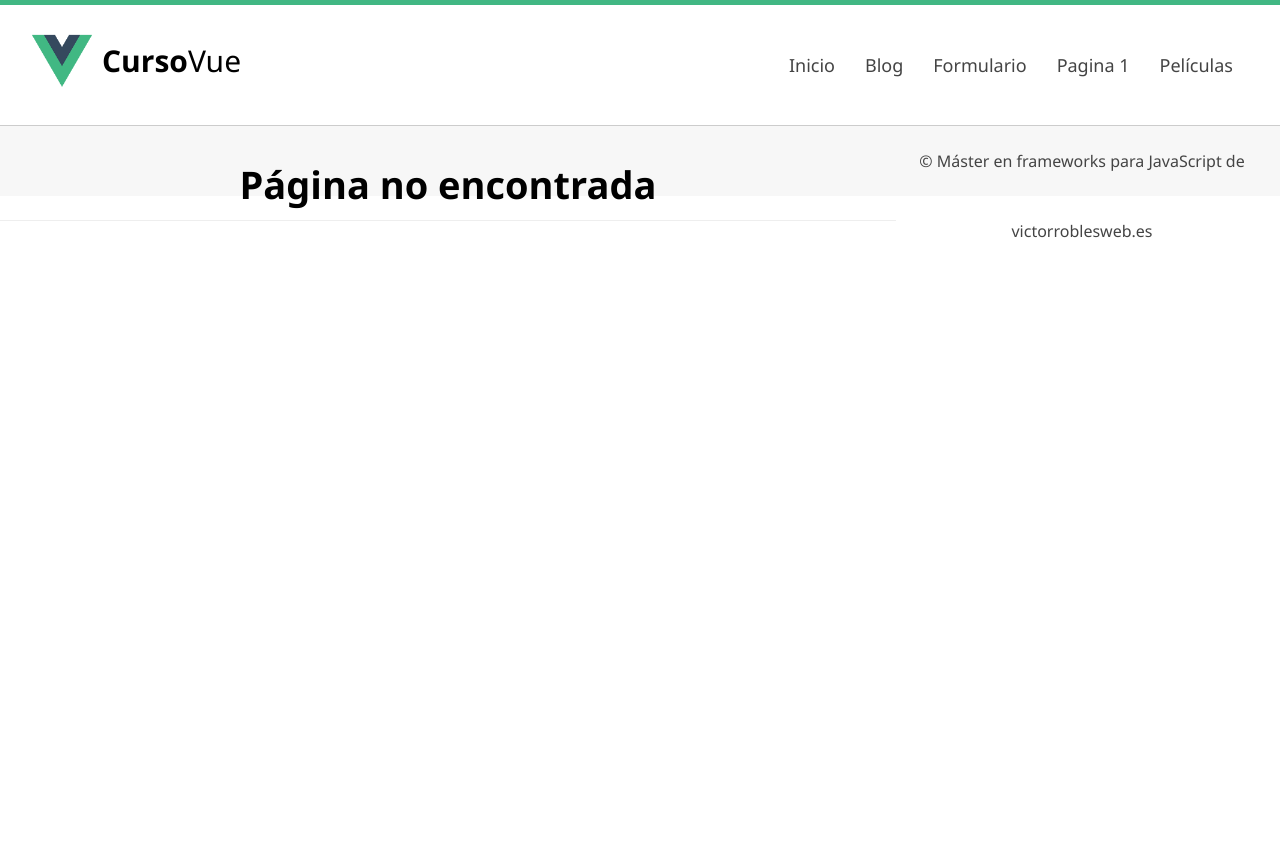
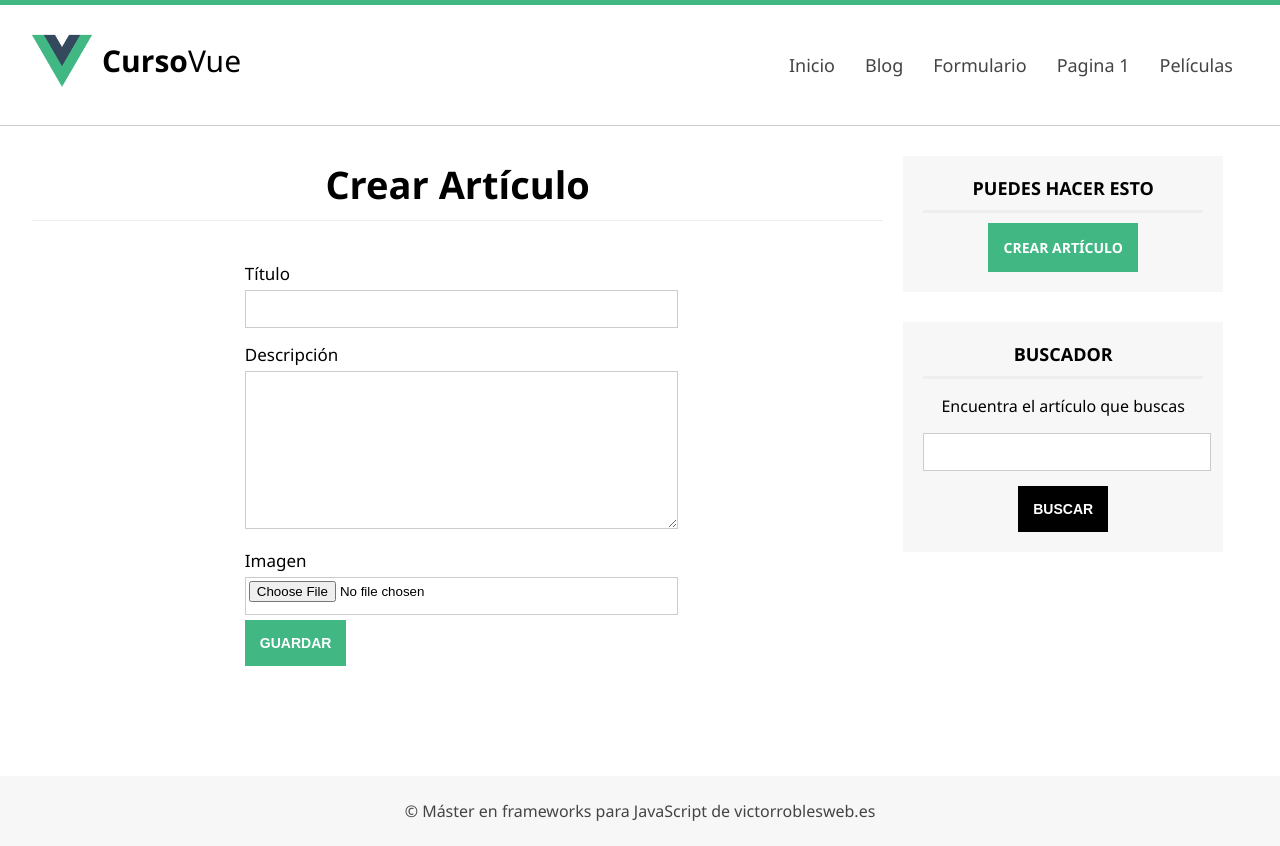
Before and after one commit to ojacome/blog-vue, a Vue app: page /create-article in a window 1280 px wide. Before the commit the page ends 800 px from the top, so only its background shows below. Built offline with nearby package versions, Linux system fonts and the light colour scheme.

Commit message:
buscador, crear articulo

```diff
--- a/src/assets/css/style.css
+++ b/src/assets/css/style.css
@@ -245,6 +245,7 @@ body {
 }
 
 input[type="text"],
+input[type="file"],
 textarea{
     width: 100%;
     min-height: 30px;
--- /dev/null
+++ b/src/components/Article.vue
@@ -0,0 +1,65 @@
+<template>
+    <div>
+        <div class="center">
+            <section id="content">
+                <article class="article-item article-detail" v-if="article">
+                    <div class="image-wrap">
+                        <img :src="'http://localhost:3900/api/articles/get-image/'+ article.image" :alt="article.title" v-if="article.image"/>
+                        <img src="../assets/img/no-img.png" :alt="article.title" v-if="!article.image"/>
+                    </div>
+
+                    <h1 class="subheader">{{article.title }}</h1>
+                    <span class="date">
+                        {{article.date | moment("from","now")}}
+                    </span>
+                    <p>
+                        {{article.content}}
+                    </p>
+
+                    <div class="clearfix"></div>
+                </article>
+            </section>
+            </div>
+            <Sidebar/>
+        <div class="clearfix"></div>
+    </div>
+</template>
+
+<script>
+import Sidebar from './shared/Sidebar';
+import Axios from 'axios';
+import {Global} from '../Global';
+
+
+
+export default {
+    name: 'Article',
+    components: {
+        Sidebar,
+    },
+    mounted(){
+        var articleId = this.$route.params.id;
+        this.getArticle(articleId);
+    },
+    data(){
+        return {
+            article: null
+        }
+    },
+    methods: {
+        getArticle(articleId){
+            var url = Global.url + '/articles/article/'+ articleId;
+            Axios.get(url)
+            .then( res => {
+
+                if(res.data.status === 'success'){
+                    this.article = res.data.article
+                    // console.log(this.article);
+                }
+            }).catch( err => {
+                console.log(err);
+            })
+        }
+    }
+}
+</script>
--- a/src/components/Articles.vue
+++ b/src/components/Articles.vue
@@ -11,7 +11,10 @@
                 <span class="date">
                     {{article.date | moment("from","now")}}
                 </span>
-                <a href="#">Leer más</a>
+                <p>
+
+                <router-link :to="{ name: 'article', params: { id: article._id}}">Leer más</router-link>
+                </p>
 
                 <div class="clearfix"></div>
             </article>
--- /dev/null
+++ b/src/components/CreateArticle.vue
@@ -0,0 +1,110 @@
+<template>
+    <div>
+        <div class="center">
+            <section id="content">
+                <h2 class="subheader">Crear Artículo</h2>
+
+                <form class="mid-form" @submit.prevent="saveArticle()">
+                    <div class="form-group">
+                        <label for="title">Título</label>
+                        <input type="text" name="title" v-model="article.title" />
+                        <div v-if="submitted && !$v.article.title.required">El titulo es requerido</div>
+                    </div>
+
+                    <div class="form-group">
+                        <label for="content">Descripción</label>
+                        <textarea name="content" v-model="article.content" ></textarea>
+                        <div v-if="submitted && !$v.article.content.required">La descripcion es requerida</div>
+                    </div>
+
+                    <div class="form-group">
+                        <label for="image">Imagen</label>
+                        <input type="file" id="file" ref="file" name="image" @change="fileChange()"/>
+                    </div>
+                    <div class="clearfix"></div>
+                    <input type="submit" value="Guardar" class="btn btn-success" />
+                </form>
+            </section>
+            </div>
+            <Sidebar/>
+        <div class="clearfix"></div>
+    </div>
+</template>
+
+<script>
+import Sidebar from './shared/Sidebar';
+import Axios from 'axios';
+import {Global} from '../Global';
+import ArticleModel from '../models/Article.model';
+import { required } from 'vuelidate/lib/validators';
+
+
+
+export default {
+    name: 'CreateArticle',
+    components: {
+        Sidebar
+    },
+    data(){
+        return {
+            submitted: false,
+            article: new ArticleModel('', '', null, ''),
+            file: ''
+        }
+    },
+    validations:{
+        article: {
+            title: {
+                required
+            },
+            content: {
+                required
+            }
+        }
+    },
+    methods: {
+        fileChange(){
+            this.file = this.$refs.file.files[0];
+        },
+        saveArticle(){
+            console.log(this.article);
+            this.submitted = true;
+
+            this.$v.$touch();
+            if(this.$v.$invalid){
+                return false;
+            }
+            else{
+                var url = Global.url + '/articles';
+                Axios.post(url, this.article)
+                .then( res => {
+
+                    if(res.data.status === 'success'){
+
+                        //subida de la imagen
+                        if(this.file != null && this.file != undefined && this.file != ''){
+                            const formData = new FormData();
+                            formData.append('image', this.file, this.file.name);
+
+                            var urlImg = Global.url + '/articles/upload-image/' + res.data.article._id;
+                            Axios.post(urlImg, formData)
+                            .then( res =>{
+                                console.log(res.data);
+
+                                this.$router.push('/blog');
+                            }).catch( err => {
+                                console.log(err.response.data);
+                            })
+                        }
+                        else{
+                            this.$router.push('/blog');
+                        }
+                    }
+                }).catch( err => {
+                    console.log(err.response.data);
+                })
+            }
+        }
+    }
+}
+</script>
--- /dev/null
+++ b/src/components/shared/Redirect.vue
@@ -0,0 +1,12 @@
+<template>
+    <h2>Redireccionando</h2>
+</template>
+<script>
+export default {
+    name: 'Redirect',
+    mounted() {
+        var termino = this.$route.params.termino;
+        this.$router.push('/search/' + termino)
+    }
+}
+</script>
--- /dev/null
+++ b/src/components/shared/Search.vue
@@ -0,0 +1,63 @@
+<template>
+    <div>
+        <Slider
+        texto="Búsqueda"/>
+        <div class="center">
+            <section id="content">
+
+                <div id="articles" v-if="articles">
+                    <Articles :articles="articles"/>
+                </div>
+                <div v-else>
+                    <h2>No hay artículos para mostrar para: <strong>{{termino}}</strong></h2>
+                </div>
+            </section>
+            </div>
+            <Sidebar/>
+        <div class="clearfix"></div>
+    </div>
+</template>
+
+<script>
+import Sidebar from './Sidebar';
+import Slider from './Slider';
+import Axios from 'axios';
+import {Global} from '../../Global';
+import Articles from '../Articles';
+
+
+
+export default {
+    name: 'Search',
+    components: {
+        Slider,
+        Sidebar,
+        Articles
+    },
+    mounted(){
+        this.termino = this.$route.params.termino;
+        this.getArticles(this.termino);
+    },
+    data(){
+        return {
+            termino: null,
+            articles: null
+        }
+    },
+    methods: {
+        getArticles(termino){
+            var url = Global.url + '/articles/search/' + termino;
+            Axios.get(url)
+            .then( res => {
+
+                if(res.data.status === 'success'){
+                    this.articles = res.data.articles
+                    // console.log(this.articles);
+                }
+            }).catch( err => {
+                console.log(err.response.data);
+            })
+        }
+    }
+}
+</script>
--- a/src/components/shared/Sidebar.vue
+++ b/src/components/shared/Sidebar.vue
@@ -2,15 +2,15 @@
     <aside id="sidebar">
         <div id="nav-blog" class="sidebar-item">
             <h3>Puedes hacer esto</h3>
-            <a href="#" class="btn btn-success">Crear artículo</a>
+            <router-link to="/create-article" class="btn btn-success">Crear artículo</router-link>
         </div>
 
         <div id="search" class="sidebar-item">
                 <h3>Buscador</h3>
                 <p>Encuentra el artículo que buscas</p>
-                <form>
-                    <input type="text" name="search" />
-                    <input type="submit" name="submit" value="Buscar" class="btn" />
+                <form @submit.prevent="buscarArticulo">
+                    <input type="text" name="search"  v-model="termino"/>
+                    <input type="submit" name="submit" value="Buscar" class="btn"/>
                 </form>
         </div>
     </aside>
@@ -20,6 +20,18 @@
 
 <script>
 export default {
-    name: 'Sidebar'
+    name: 'Sidebar',
+    data() {
+        return {
+            termino: null
+        }
+    },
+    methods: {
+        buscarArticulo(){
+            if(this.termino.length < 2){ return; }
+            // console.log(this.termino);
+            this.$router.push('/redirect/'+ this.termino);
+        }
+    }
 }
 </script>
--- /dev/null
+++ b/src/models/Article.model.js
@@ -0,0 +1,16 @@
+class ArticleModel {
+    constructor(
+        title,
+        content,
+        date,
+        image
+    ){
+        this.title = title;
+        this.contet = content;
+        this.date = null;
+        this.image = image;
+
+    }
+}
+
+export default ArticleModel;
```
Also changed, not shown: src/main.js (+8 -0 lines).
